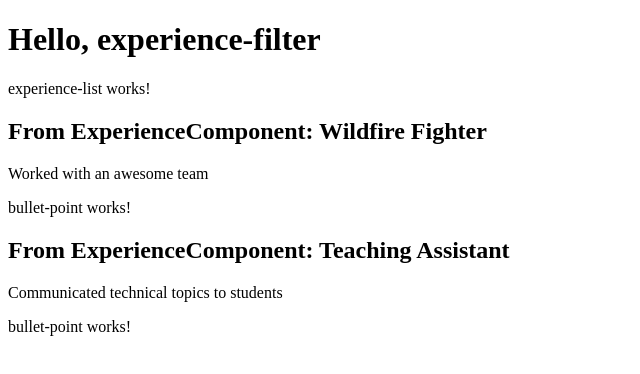
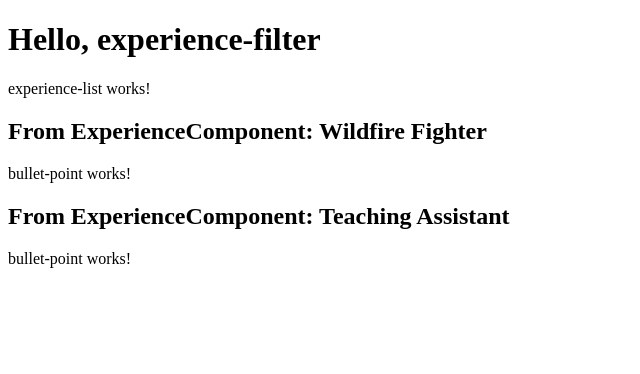
Before and after one commit to jasonTheDev/resume-builder, an Angular app: page / in a window 1280 px wide. Shown: the top 374 px of the page, without its empty margins (0-640 px from the left). Built offline with nearby package versions, Linux system fonts and the light colour scheme.

Commit message:
Add bulletPoints to Exerience interface

```diff
--- a/src/app/Experience.interface.ts
+++ b/src/app/Experience.interface.ts
@@ -1,4 +1,6 @@
+import { BulletPoint } from "./BulletPoint.interface";
+
 export interface Experience {
   position: string;
-  description: string;
+  bulletPoints: BulletPoint[];
 };
--- a/src/app/experience-list/experience-list.component.ts
+++ b/src/app/experience-list/experience-list.component.ts
@@ -1,6 +1,7 @@
 import { Component } from '@angular/core';
 import { ExperienceComponent } from '../experience/experience.component';
 import { Experience } from '../Experience.interface';
+import { BulletPoint } from '../BulletPoint.interface';
 
 @Component({
   selector: 'app-experience-list',
@@ -14,11 +15,19 @@ export class ExperienceListComponent {
   experiences: Experience[] = [
     {
       position: "Wildfire Fighter",
-      description: "Worked with an awesome team"
+      bulletPoints: [
+        {
+          description: "Worked with an awesome team"
+        },
+      ]
     },
     {
       position: "Teaching Assistant",
-      description: "Communicated technical topics to students"
+      bulletPoints: [
+        {
+          description: "Communicated technical topics to students"
+        }
+      ]
     }
   ]
 }
--- a/src/app/experience/experience.component.html
+++ b/src/app/experience/experience.component.html
@@ -1,3 +1,2 @@
 <h2>From ExperienceComponent: {{ experience.position }}</h2>
-<p>{{ experience.description }}</p>
 <app-bullet-point></app-bullet-point>
```
